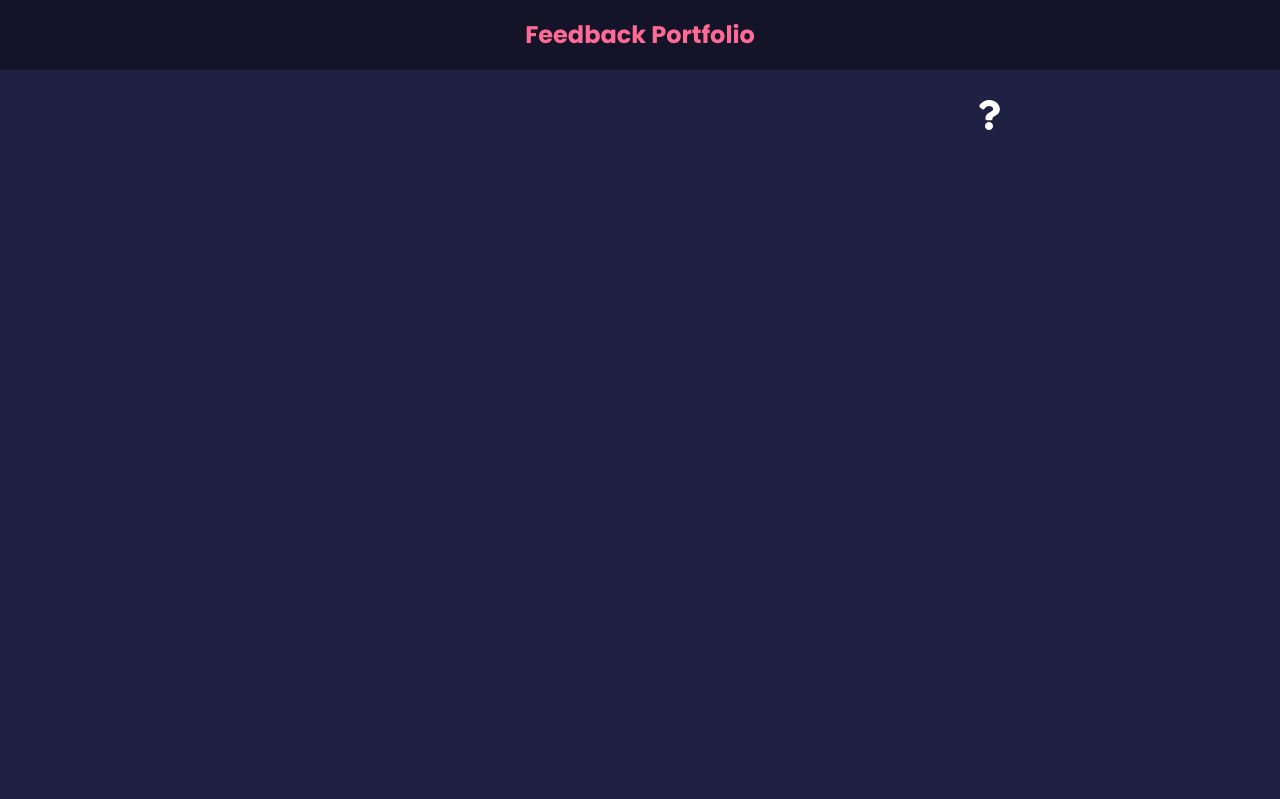
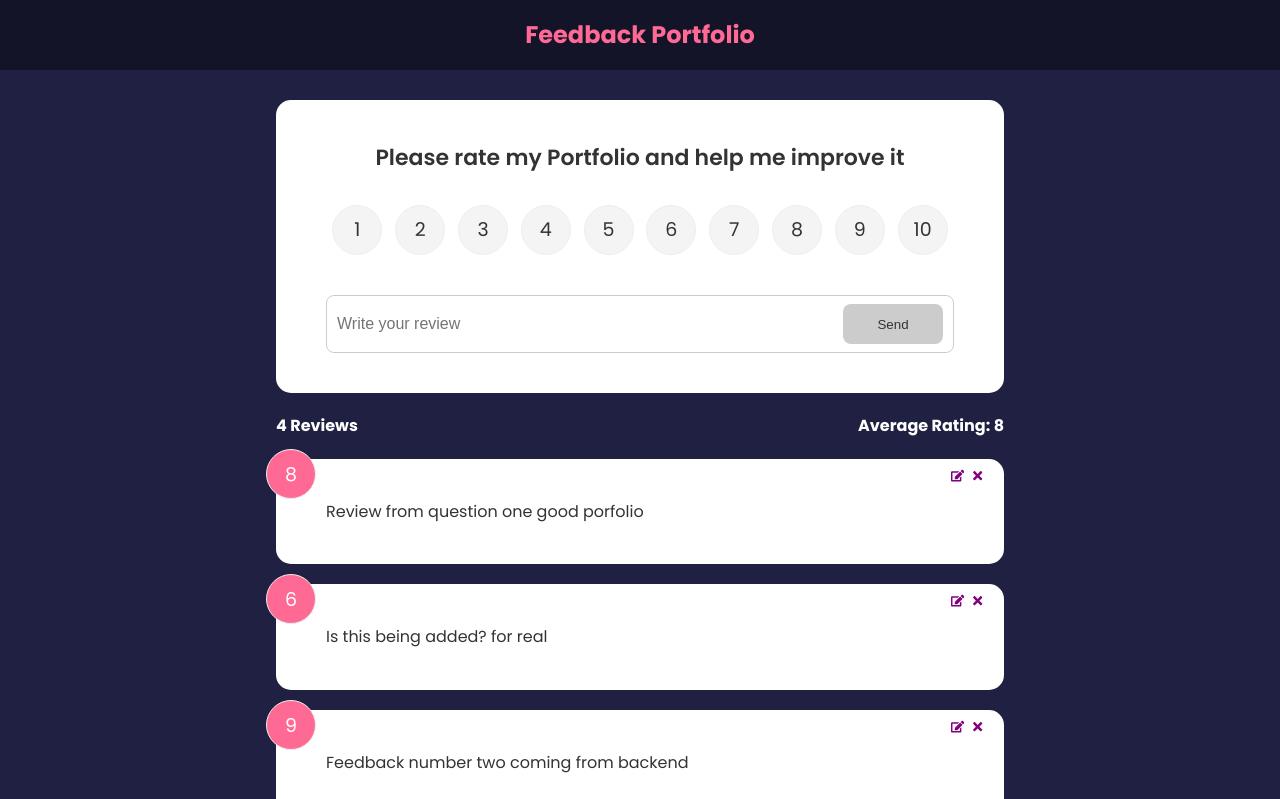
Before and after one commit to Nicolas17ES/Portfolio, a React (Create React App) app: page /feedback/one in a window 1280 px wide. Before the commit this address had no page. Shown: the top 799 px of the page. Built offline with nearby package versions, Linux system fonts and the light colour scheme; data requests are answered from the project's data file.

Commit message:
added multiple questions options, created a component for each question, added props te display only feedback from the corresponding question and more little details

```diff
--- a/db.json
+++ b/db.json
@@ -17,6 +17,24 @@
       "rating": 6,
       "id": 4,
       "questionNumber": 1
+    },
+    {
+      "text": "Review from question2 good app",
+      "rating": 7,
+      "questionNumber": 2,
+      "id": 5
+    },
+    {
+      "text": "Review from question one good porfolio",
+      "rating": 8,
+      "questionNumber": 1,
+      "id": 6
+    },
+    {
+      "text": "A new review from the app",
+      "rating": 6,
+      "questionNumber": 2,
+      "id": 7
     }
   ]
 }
--- a/src/App.js
+++ b/src/App.js
@@ -1,9 +1,8 @@
 import Header from "./components/feedback/Header"
-import FeedbackList from "./components/feedback/FeedbackList"
 import {BrowserRouter as Router, Route, Routes} from 'react-router-dom'
-import FeedbackStats from "./components/feedback/FeedbackStats"
-import FeedbackForm from "./components/feedback/FeedbackForm"
 import AboutPage from './pages/feedback/AboutPage'
+import QuestionOne from './pages/feedback/QuestionOne'
+import QuestionTwo from './pages/feedback/QuestionTwo'
 import AboutIconLink from './components/feedback/AboutLink'
 
 
@@ -20,14 +19,12 @@ function App() {
                 <div className="container">
                     <Routes>
                         <Route
-                            path="/"
-                            element={
-                                <>
-                                    <FeedbackForm/>
-                                    <FeedbackStats />
-                                    <FeedbackList/>
-                                </>
-                            }
+                            path="/feedback/one"
+                            element={<QuestionOne/>}
+                        ></Route>
+                        <Route
+                            path="/feedback/two"
+                            element={<QuestionTwo/>}
                         ></Route>
                         <Route path="/about" element={<AboutPage/>}/>
                     </Routes>
--- a/src/components/feedback/AboutLink.jsx
+++ b/src/components/feedback/AboutLink.jsx
@@ -1,11 +1,11 @@
-import {FaQuestion} from 'react-icons/fa'
+import {AiOutlineArrowRight} from 'react-icons/ai'
 import {Link} from 'react-router-dom'
 
 function AboutLink() {
     return (
         <div className="about-link">
             <Link to="/about">
-                <FaQuestion size={30}/>
+                <AiOutlineArrowRight size={30}/>
             </Link>
         </div>
     )
--- a/src/components/feedback/FeedbackForm.jsx
+++ b/src/components/feedback/FeedbackForm.jsx
@@ -4,15 +4,23 @@ import RatingSelect from './RatingSelect'
 import {useState, useContext, useEffect} from 'react'
 import FeedbackContext from '../../context/feedback/FeedbackContext'
 import {addFeedback, updateFeedback} from '../../context/feedback/FeedBackActions'
+import PropTypes from 'prop-types'
+import {BsFillArrowLeftCircleFill, BsFillArrowRightCircleFill} from 'react-icons/bs'
 
 
-function FeedbackForm() {
+
+
+function FeedbackForm({data}) {
     const {feedbackEdit, feedback, dispatch} = useContext(FeedbackContext);
     const [text, setText] = useState('');
     const [rating, setRating] = useState(10);
-    const [questionNumber, setQuestionNumber] = useState(null)
     const [btnDisabled, setBtnDisabled] = useState(true);
     const [message, setMessage] = useState('');
+
+    const formInfo = {
+        title: data.formTitle,
+        questionNumber: data.questionNumber
+    }
 
     useEffect(() => {
         if(feedbackEdit.edit === true){
@@ -45,7 +53,8 @@ function FeedbackForm() {
             const newFeedback = {
                 text,
                 rating,
-                questionNumber,
+                questionNumber: formInfo.questionNumber,
+
             }
             if(feedbackEdit.edit === true){
 
@@ -80,7 +89,7 @@ function FeedbackForm() {
     return (
         <Card>
             <form onSubmit={handleSubmit}>
-                <h2>Please rate my Portfolio and help me improve it.</h2>
+                <h2>{formInfo.title}</h2>
                 <RatingSelect select={(rating) => setRating(rating)}/>
                 <div className="input-group">
                     <input onChange={handleTextChange} value={text} type="text" placeholder="Write your review" name="" id=""/>
@@ -92,4 +101,10 @@ function FeedbackForm() {
     )
 }
 
+
+FeedbackForm.propTypes = {
+    formTitle: PropTypes.string,
+
+}
+
 export default FeedbackForm
--- a/src/components/feedback/FeedbackList.jsx
+++ b/src/components/feedback/FeedbackList.jsx
@@ -6,7 +6,7 @@ import FeedbackContext from '../../context/feedback/FeedbackContext'
 import Spinner from "../shared/Spinner"
 
 
-function FeedbackList() {
+function FeedbackList({questionNumber}) {
 
     const {feedback, isLoading, dispatch} = useContext(FeedbackContext);
 
@@ -29,12 +29,15 @@ function FeedbackList() {
         return <p>No feedback yet</p>
     }
 
+    let validFeedback = feedback.filter((item) => item.questionNumber == questionNumber)
+
+
     return isLoading ? (
         <Spinner/>
     ) : (
         <div className="feedback-list">
             <AnimatePresence>
-            {feedback.map((item) => (
+            {validFeedback.map((item) => (
                 <motion.div
                 key={item.id}
                 initial={{opacity: 0}}
--- a/src/components/feedback/FeedbackStats.jsx
+++ b/src/components/feedback/FeedbackStats.jsx
@@ -2,16 +2,19 @@ import {useContext} from 'react'
 import FeedbackContext from '../../context/feedback/FeedbackContext'
 
 
-function FeedbackStats() {
+function FeedbackStats({questionNumber}) {
     const {feedback} = useContext(FeedbackContext);
 
+    let validFeedback = feedback.filter((item) => item.questionNumber == questionNumber)
+
+
     const average = Math.round(
-    feedback.reduce((acc, { rating }) => acc + rating, 0) / feedback.length
+    validFeedback.reduce((acc, { rating }) => acc + rating, 0) / validFeedback.length
   )
 
     return (
         <div className="feedback-stats">
-            <h4>{feedback.length} Reviews</h4>
+            <h4>{validFeedback.length} Reviews</h4>
         <h4>Average Rating: {isNaN(average) ? 0 : average}</h4>
         </div>
     )
--- /dev/null
+++ b/src/pages/feedback/QuestionOne.jsx
@@ -0,0 +1,25 @@
+import FeedbackForm from '../../components/feedback/FeedbackForm'
+import FeedbackStats from '../../components/feedback/FeedbackStats'
+import FeedbackList from '../../components/feedback/FeedbackList'
+import {Link} from 'react-router-dom'
+
+function QuestionOne() {
+
+    const data = {
+        formTitle: "Please rate my Portfolio and help me improve it",
+        questionNumber: 1,
+    }
+
+
+    return (
+        <div>
+             <>
+                <FeedbackForm data={data}/>
+                <FeedbackStats questionNumber={data.questionNumber} />
+                <FeedbackList questionNumber={data.questionNumber} />
+            </>
+        </div>
+    )
+}
+
+export default QuestionOne
--- /dev/null
+++ b/src/pages/feedback/QuestionTwo.jsx
@@ -0,0 +1,24 @@
+import FeedbackForm from '../../components/feedback/FeedbackForm'
+import FeedbackStats from '../../components/feedback/FeedbackStats'
+import FeedbackList from '../../components/feedback/FeedbackList'
+import {Link} from 'react-router-dom'
+
+function QuestionTwo() {
+
+    const data = {
+        formTitle: "Please rate my Android App and help me improve it",
+        questionNumber: 2,
+    }
+
+    return (
+        <div>
+            <>
+                <FeedbackForm data={data}/>
+                <FeedbackStats questionNumber={data.questionNumber}/>
+                <FeedbackList questionNumber={data.questionNumber}/>
+            </>
+        </div>
+    )
+}
+
+export default QuestionTwo
```
